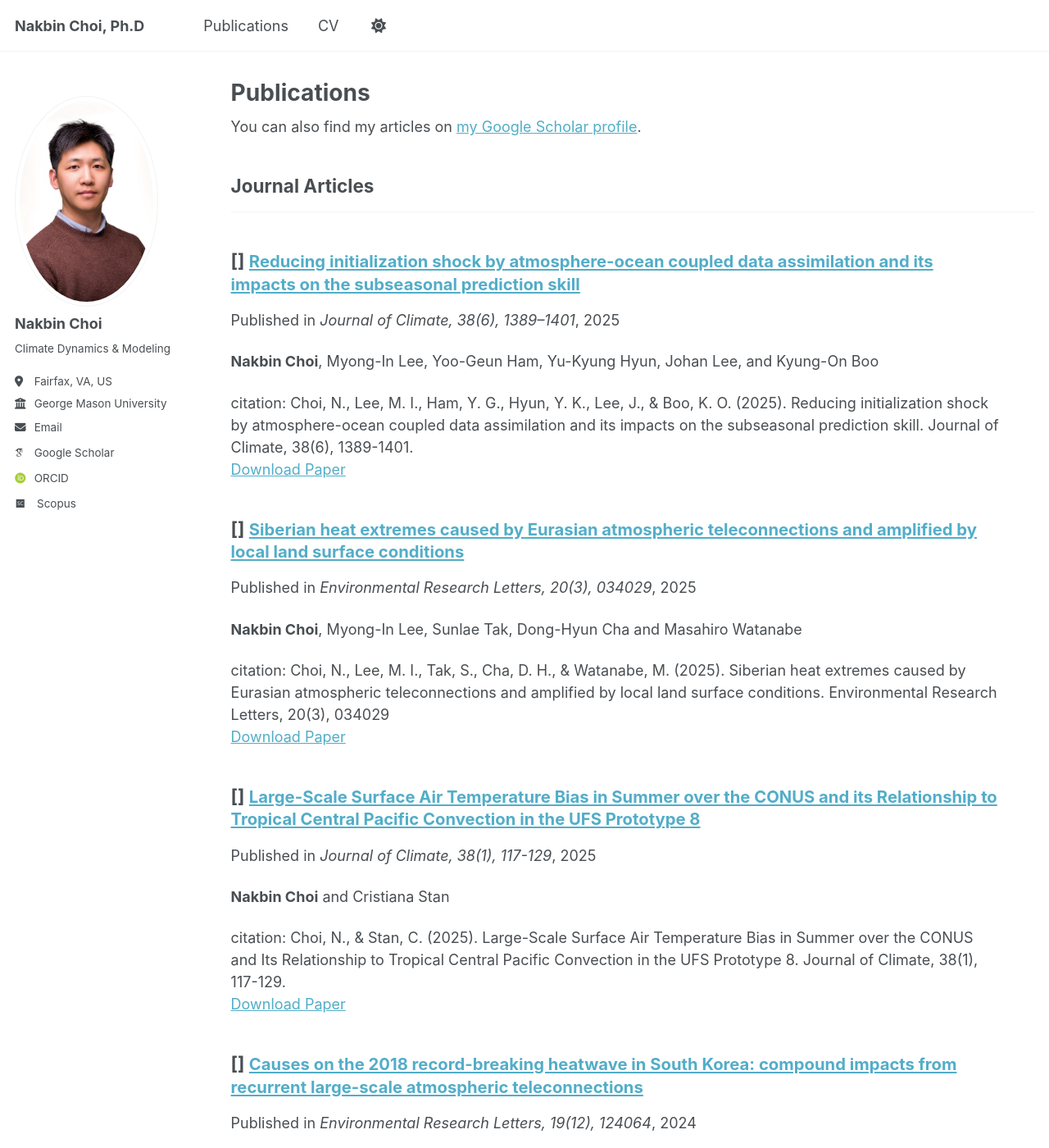
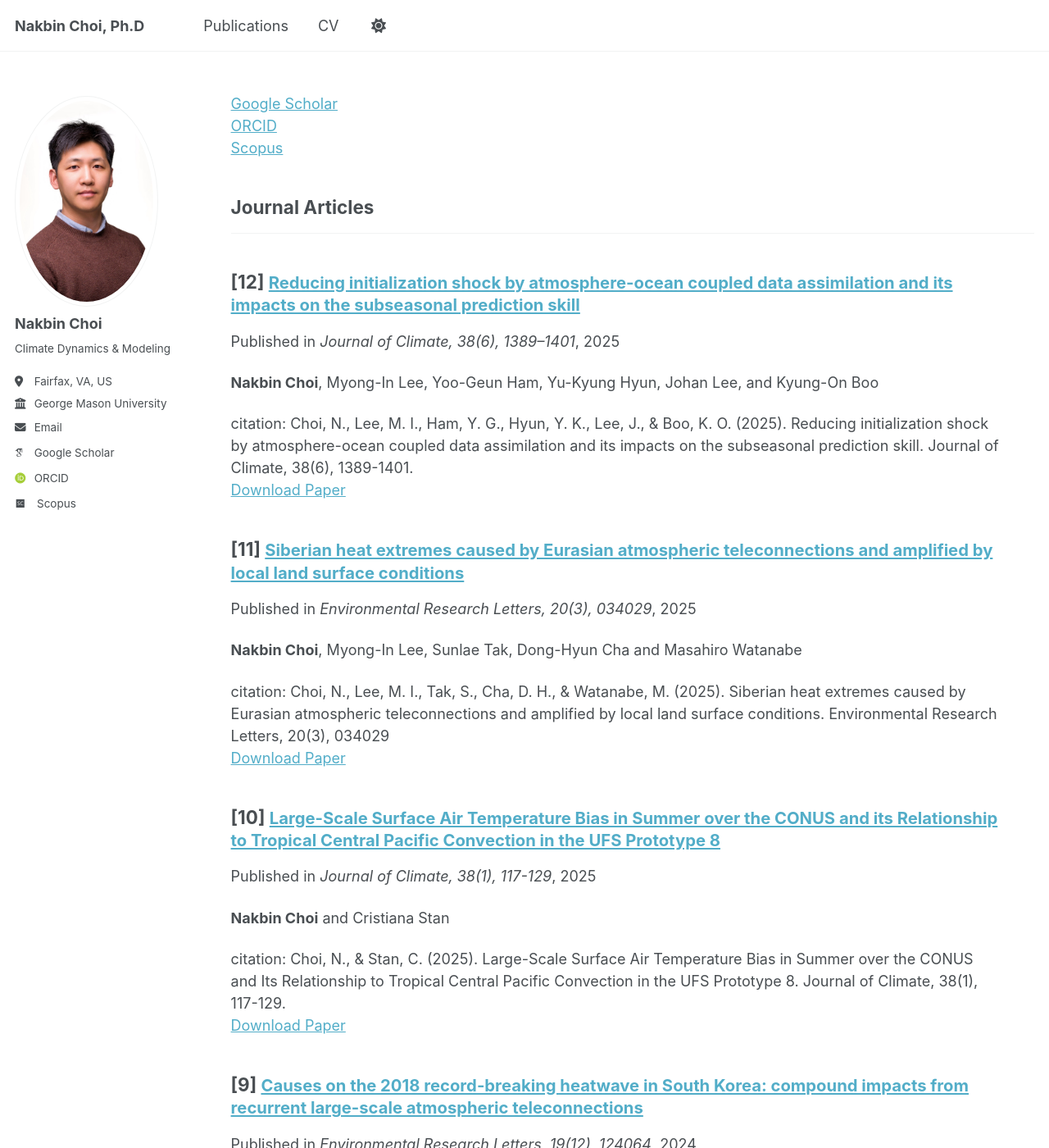
Before and after one commit to nakbin/profile, a Jekyll site: the page built from _pages/publications.html, in a window 1280 px wide and 1400 px high. Shown: the whole window at 82% size. Built offline with Jekyll 4.4.1, drawn with Linux system fonts in a browser that asks for light colours; some web fonts are replaced; some of the changed text lies outside the part shown.

Commit message:
Update publications.html

```diff
--- a/_pages/publications.html
+++ b/_pages/publications.html
@@ -1,18 +1,23 @@
 ---
 layout: archive
-title: "Publications"
+title:
 permalink: /publications/
 author_profile: true
 ---
 
 {% if site.author.googlescholar %}
-  <div class="wordwrap">You can also find my articles on <a href="{{site.author.googlescholar}}">my Google Scholar profile</a>.</div>
+  <div class="wordwrap"><a href="{{site.author.googlescholar}}">Google Scholar</a></div>
+  <div class="wordwrap"><a href="{{site.author.orcid}}">ORCID</a></div>
+  <div class="wordwrap"><a href="{{site.author.scopus}}">Scopus</a></div>
 {% endif %}
 
 {% include base_path %}
 
 <!-- New style rendering if publication categories are defined -->
 {% if site.publication_category %}
+  {% assign total = site.publications | size %}
+  {% assign counter = total %}
+
   {% for category in site.publication_category  %}
     {% assign title_shown = false %}
     {% for post in site.publications reversed %}
@@ -24,10 +29,14 @@ author_profile: true
         {% assign title_shown = true %}
       {% endunless %}
       {% include archive-single.html %}
+      {% assign counter = counter | minus: 1 %}
     {% endfor %}
   {% endfor %}
 {% else %}
+  {% assign total = site.publications | size %}
+  {% assign counter = total %}
   {% for post in site.publications reversed %}
-    {% include archive-single.html %}
+    <p>[{{ counter }}] {% include archive-single.html %}</p>
+    {% assign counter = counter | minus: 1 %}
   {% endfor %}
 {% endif %}
```
